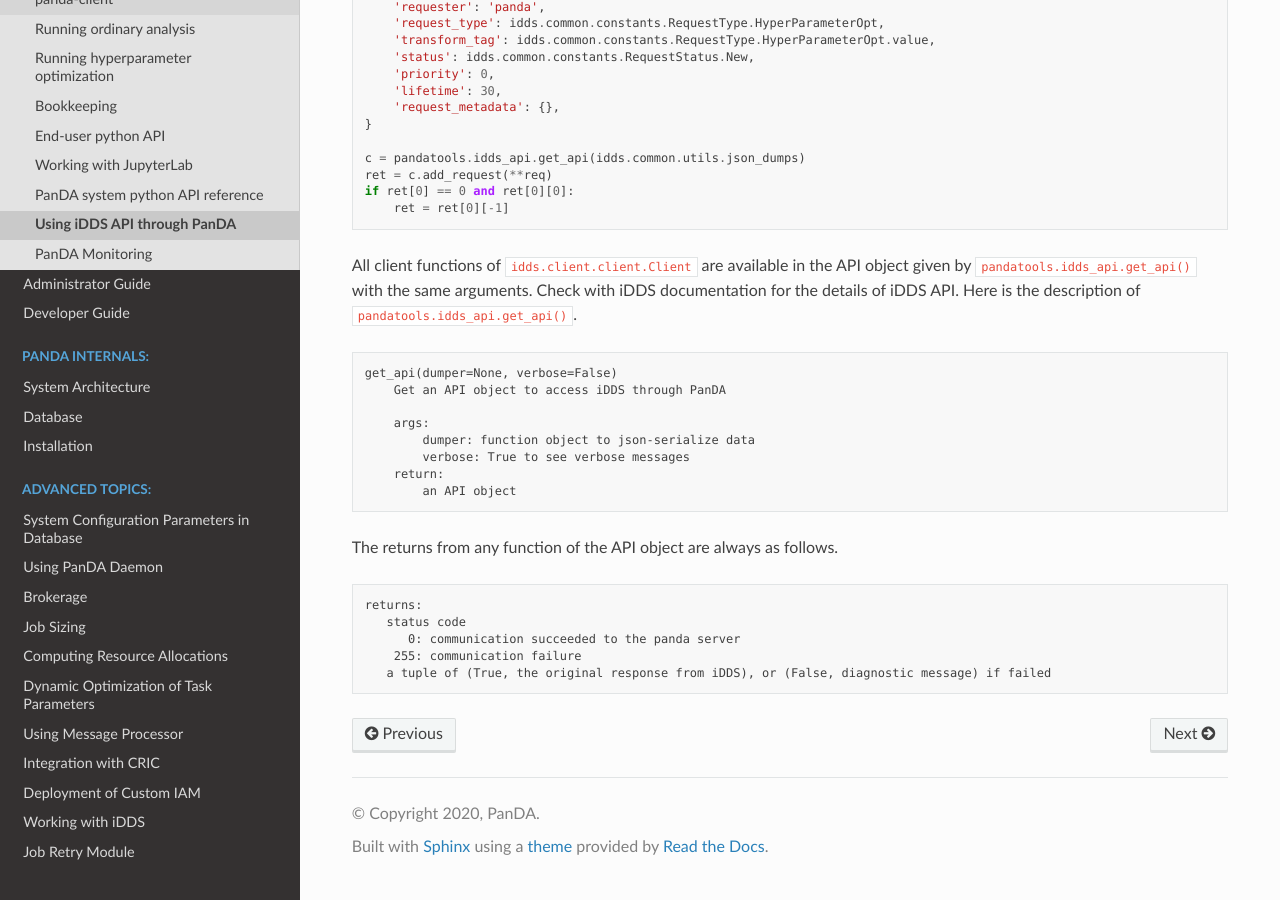
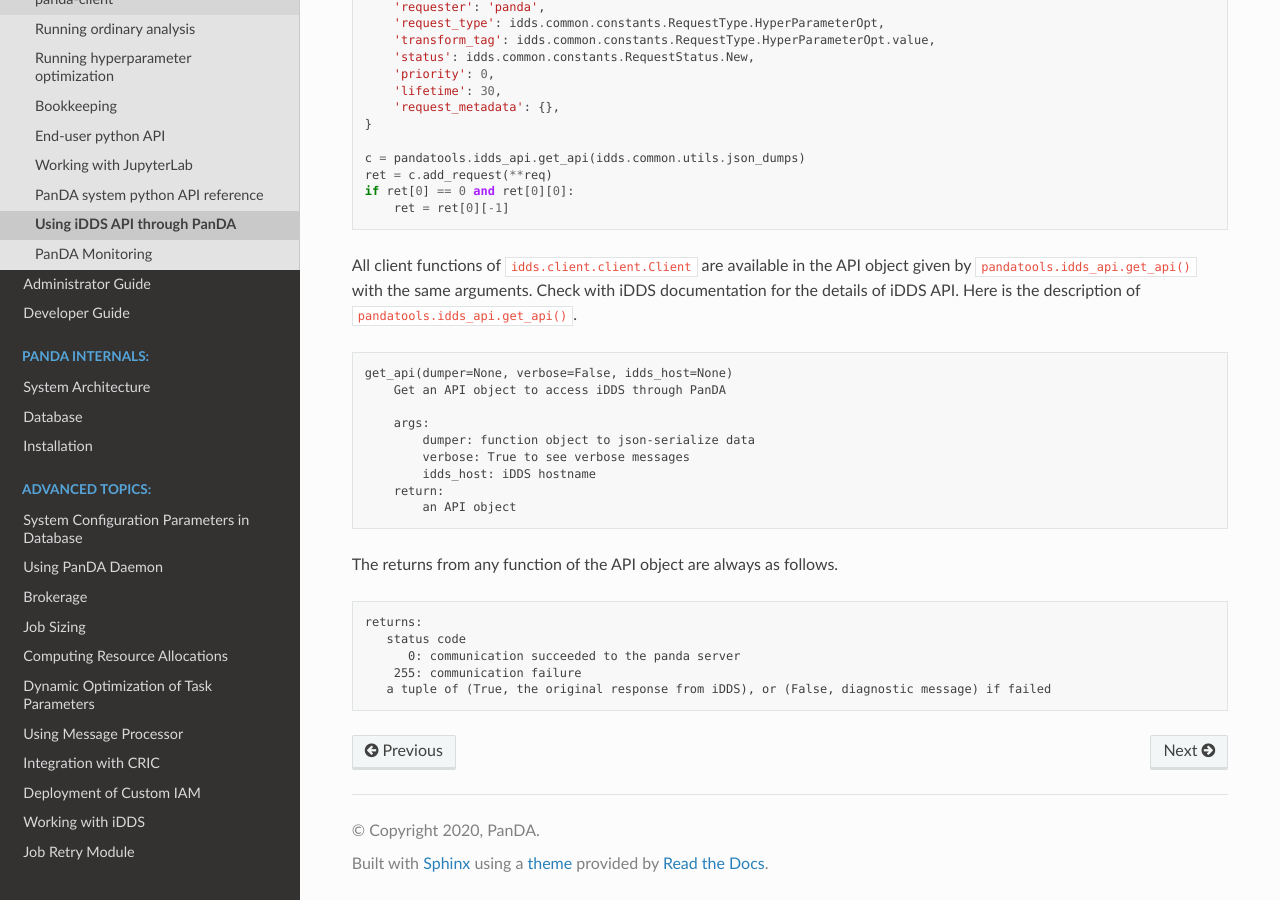
Before and after one commit to PanDAWMS/panda-docs, a Sphinx documentation site: the page built from docs/source/client/rest_idds.rst, in a window 1280 px wide and 900 px high, scrolled down 769 px. Built offline with Sphinx 7.4.7 and the Read the Docs theme 2.0.0, drawn with Linux system fonts in a browser that asks for light colours.

```diff
--- a/docs/source/client/rest_idds.rst
+++ b/docs/source/client/rest_idds.rst
@@ -59,12 +59,13 @@ Here is the description of ``pandatools.idds_api.get_api()``.
 
 .. code-block:: text
 
-    get_api(dumper=None, verbose=False)
+    get_api(dumper=None, verbose=False, idds_host=None)
         Get an API object to access iDDS through PanDA
 
         args:
             dumper: function object to json-serialize data
             verbose: True to see verbose messages
+            idds_host: iDDS hostname
         return:
             an API object
 
```
